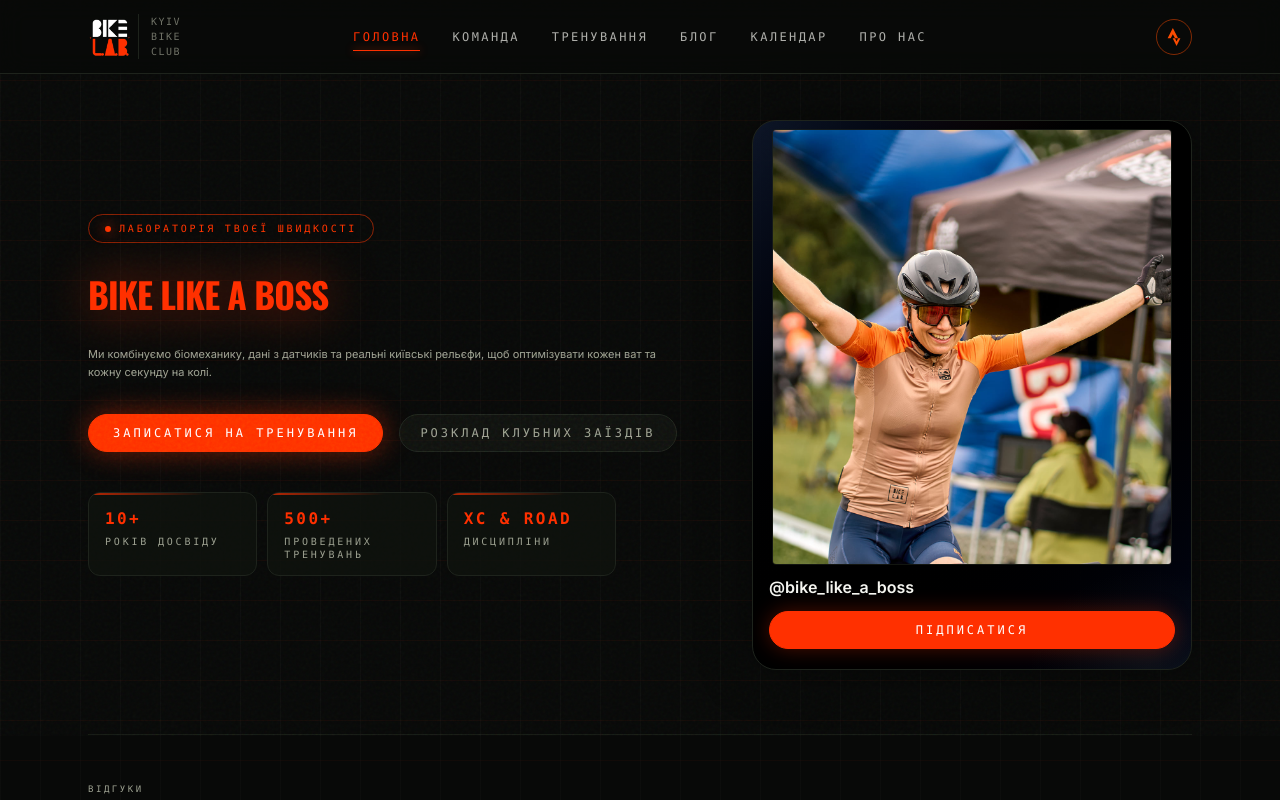
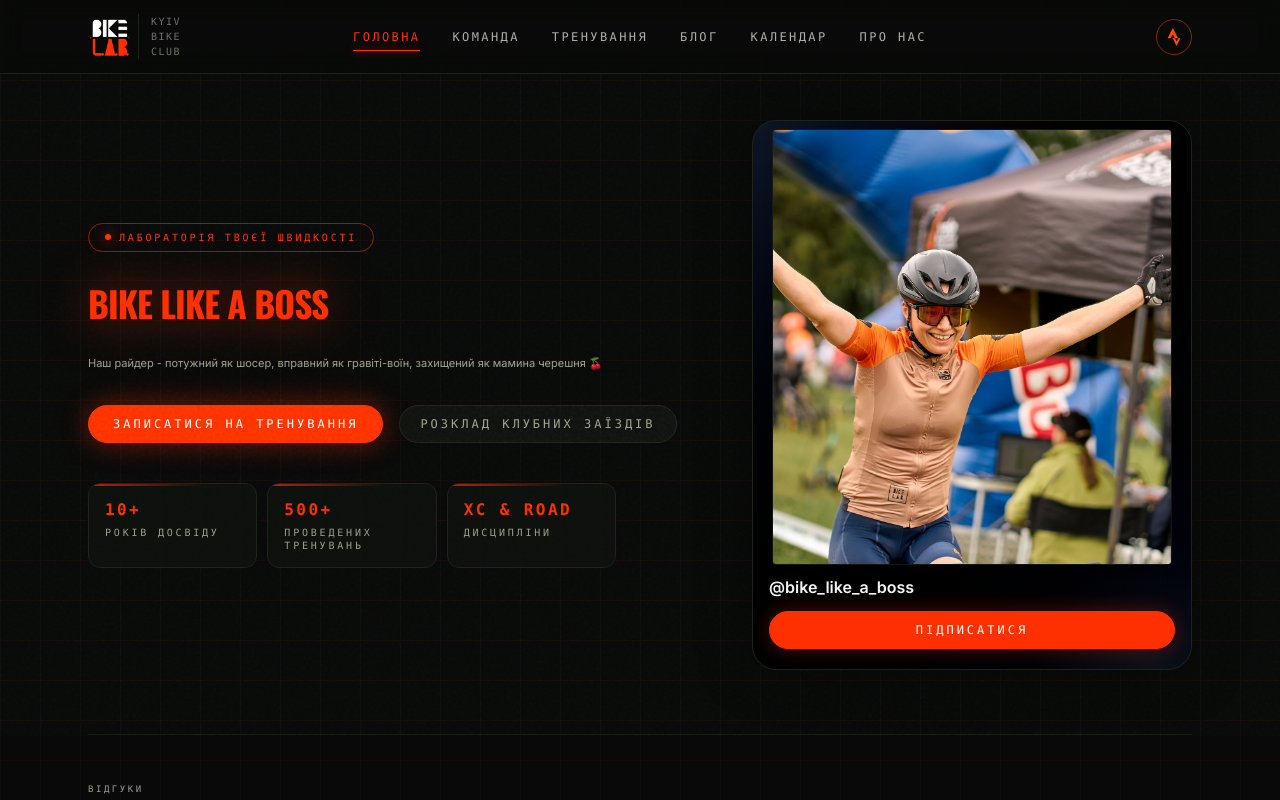
Before and after one commit to VasileAdicto/bikelab-site, a Next.js app: page / in a window 1280 px wide. Shown: the top 800 px of the page. Built offline with nearby package versions, Linux system fonts and the light colour scheme.

Commit message:
Update hero description text across multiple components

```diff
--- a/src/app/admin/(dashboard)/page.tsx
+++ b/src/app/admin/(dashboard)/page.tsx
@@ -157,10 +157,10 @@
 
           <EditableText
             id="hero.description"
-            initial="Ми комбінуємо біомеханику, дані з датчиків та реальні київські рельєфи, щоб оптимізувати кожен ват та кожну секунду на колі."
+            initial="Наш райдер - потужний як шосер, вправний як гравіті-воїн, захищений як мамина черешня 🍒"
             valueFromContent={get(
               "hero.description",
-              "Ми комбінуємо біомеханику, дані з датчиків та реальні київські рельєфи, щоб оптимізувати кожен ват та кожну секунду на колі."
+              "Наш райдер - потужний як шосер, вправний як гравіті-воїн, захищений як мамина черешня 🍒"
             )}
             className="max-w-xl text-[11px] text-muted leading-relaxed cursor-pointer"
             multiline
--- a/src/app/page.tsx
+++ b/src/app/page.tsx
@@ -69,7 +69,7 @@
             transition={{ duration: 0.5, delay: 0.15 }}
           >
             {(texts["hero.description"] as string) ??
-              "Наш Райдер - потужний як шосер, вправний як гравіті-воїн, захищений як мамина черешня 🍒"}
+              "Наш райдер - потужний як шосер, вправний як гравіті-воїн, захищений як мамина черешня 🍒"}
           </motion.p>
 
           <motion.div
--- a/src/lib/content.ts
+++ b/src/lib/content.ts
@@ -18,7 +18,7 @@
     "hero.tagline": "Лабораторія твоєї швидкості",
     "hero.title": "BIKE LIKE A BOSS",
     "hero.description":
-      "Ми комбінуємо біомеханику, дані з датчиків та реальні київські рельєфи, щоб оптимізувати кожен ват та кожну секунду на колі.",
+      "Наш райдер - потужний як шосер, вправний як гравіті-воїн, захищений як мамина черешня 🍒",
     "hero.cta1": "Записатися на тренування",
     "hero.cta2": "Розклад клубних заїздів",
     "stats.0.value": "10+",
```
